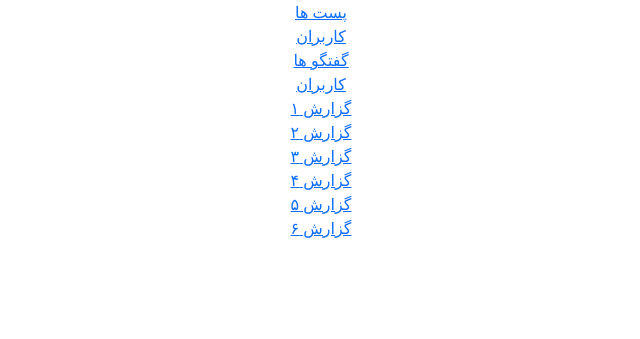
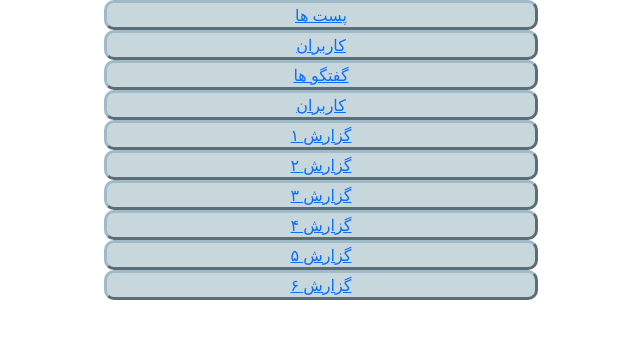
Before and after one commit to bateternal/simple-social-network, a Django app: page /panel/main/ in a window 1280 px wide. Shown: the top 339 px of the page, without its empty margins (319-959 px from the left). Run offline with Django 3.2, Linux system fonts and the light colour scheme; some libraries are stand-ins or nearby versions.

Commit message:
add main page

```diff
--- a/simple-social-network/chat/templates/admin_main.html
+++ b/simple-social-network/chat/templates/admin_main.html
@@ -14,6 +14,10 @@
 
       .mid{
         text-align: center;
+        border-style: outset;
+        border-radius: 10px;
+        border-color: #9FBBCA;
+        background-color: #C8D7DB;
       }
     </style>
   </head>
```
